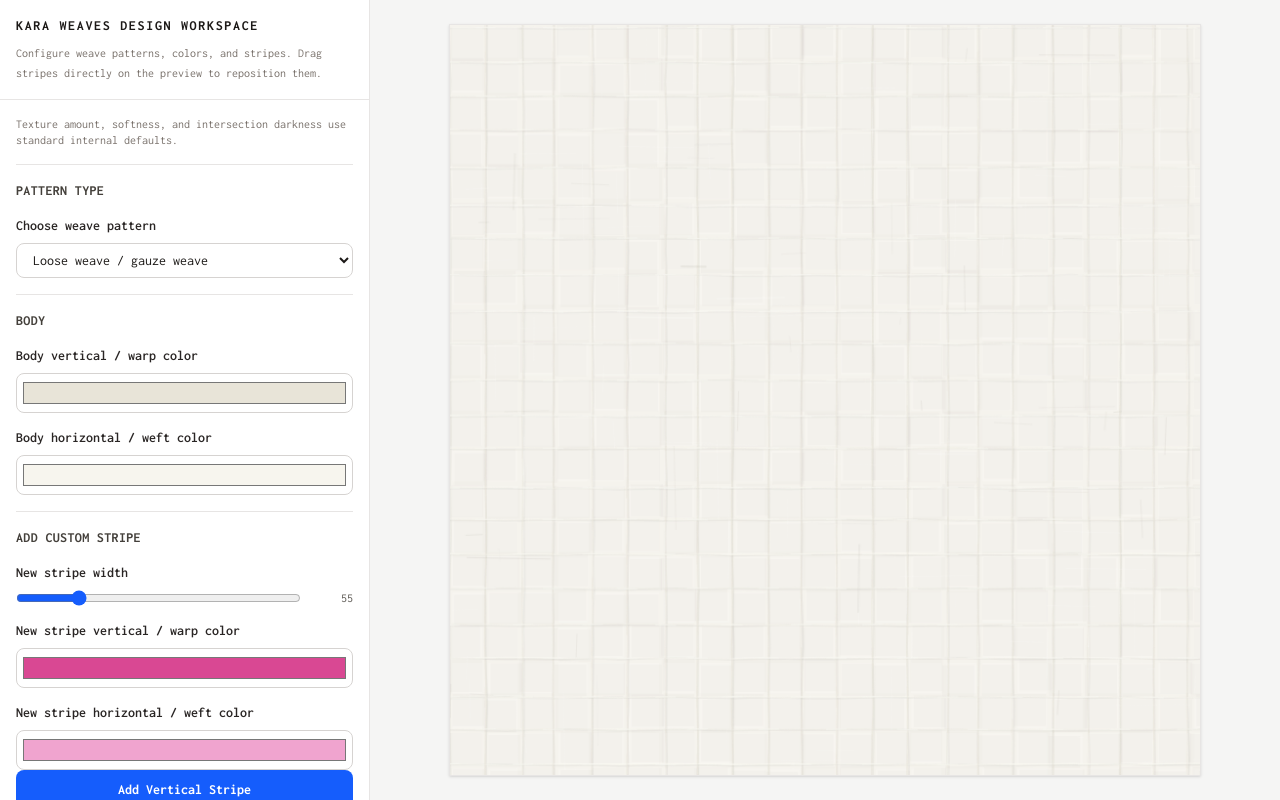
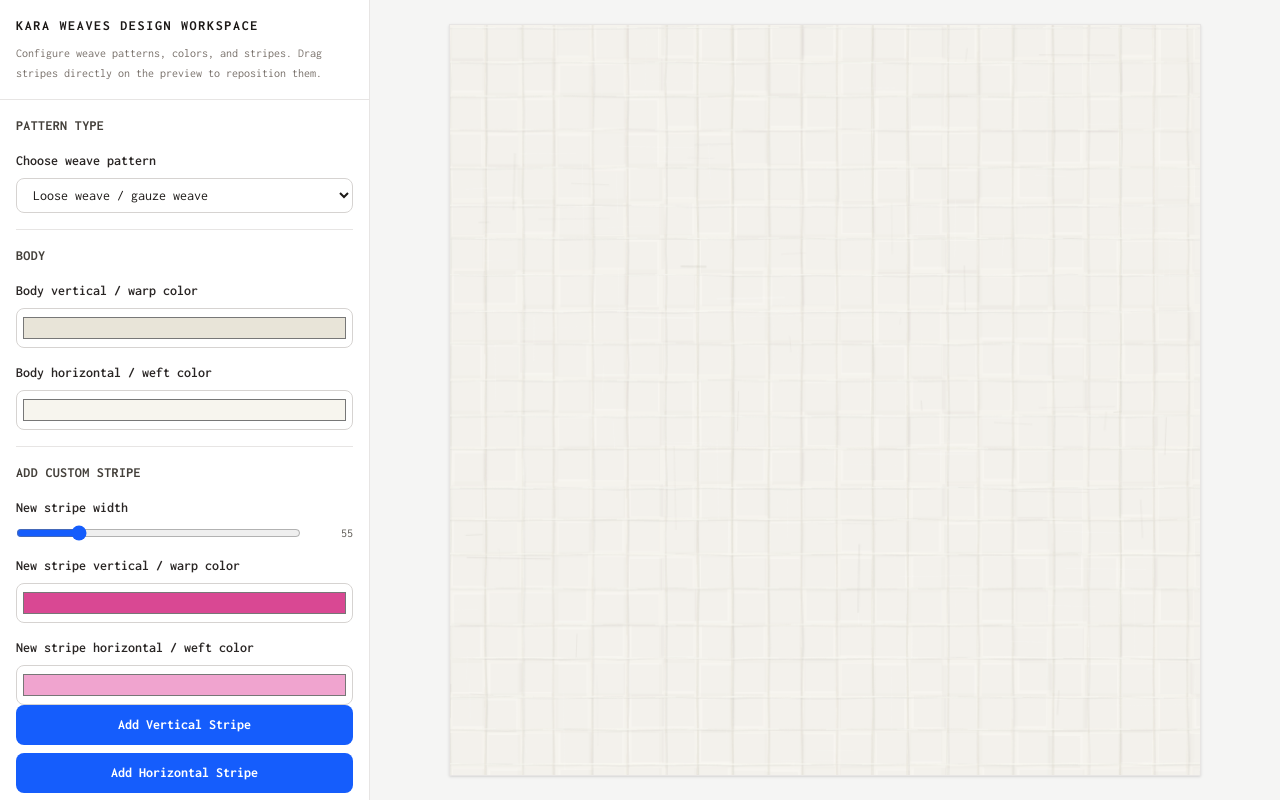
Before and after one commit to Adelina805/kara-weaves, a Next.js app: page / in a window 1280 px wide. Built offline with nearby package versions, Linux system fonts and the light colour scheme.

Commit message:
Remove redundant informational text from FabricControls in FabricDesigner for a cleaner interface.

```diff
--- a/src/components/fabric-designer/FabricDesigner.tsx
+++ b/src/components/fabric-designer/FabricDesigner.tsx
@@ -39,9 +39,6 @@ export function FabricControls({
 }: FabricControlsProps) {
   return (
     <div className="p-4">
-      <p className="mb-4 text-xs text-stone-500">
-        Texture amount, softness, and intersection darkness use standard internal defaults.
-      </p>
       <PatternTypeSelect weaveType={design.weaveType} dispatch={dispatch} />
       <BodyColorControls body={design.body} dispatch={dispatch} />
       <StripeControls
```
